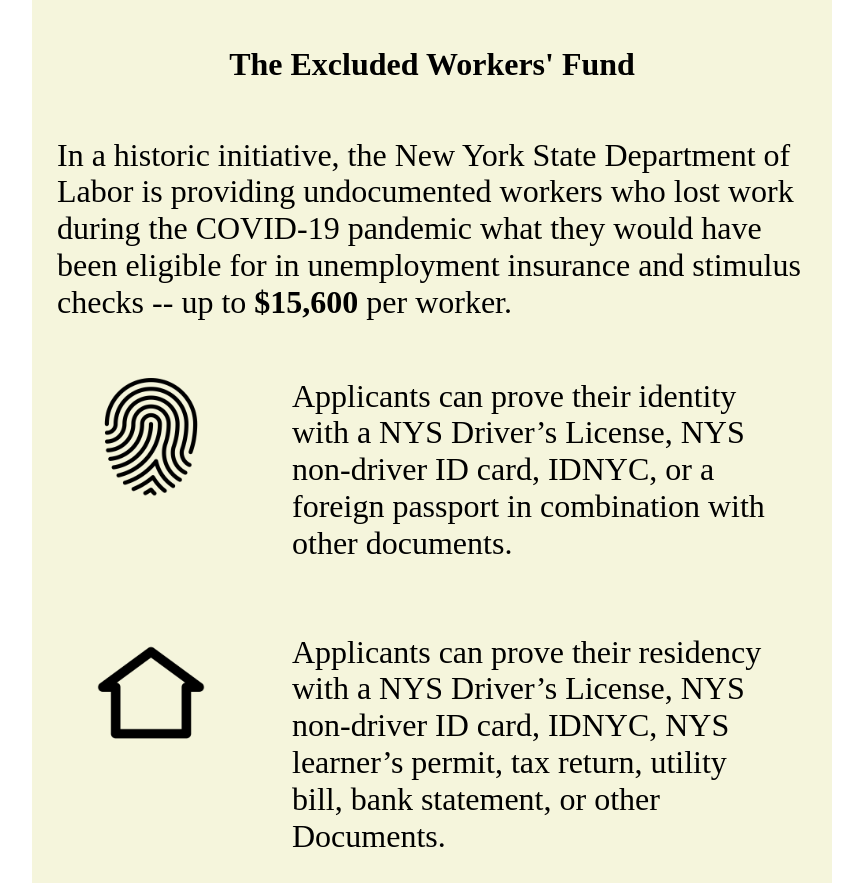
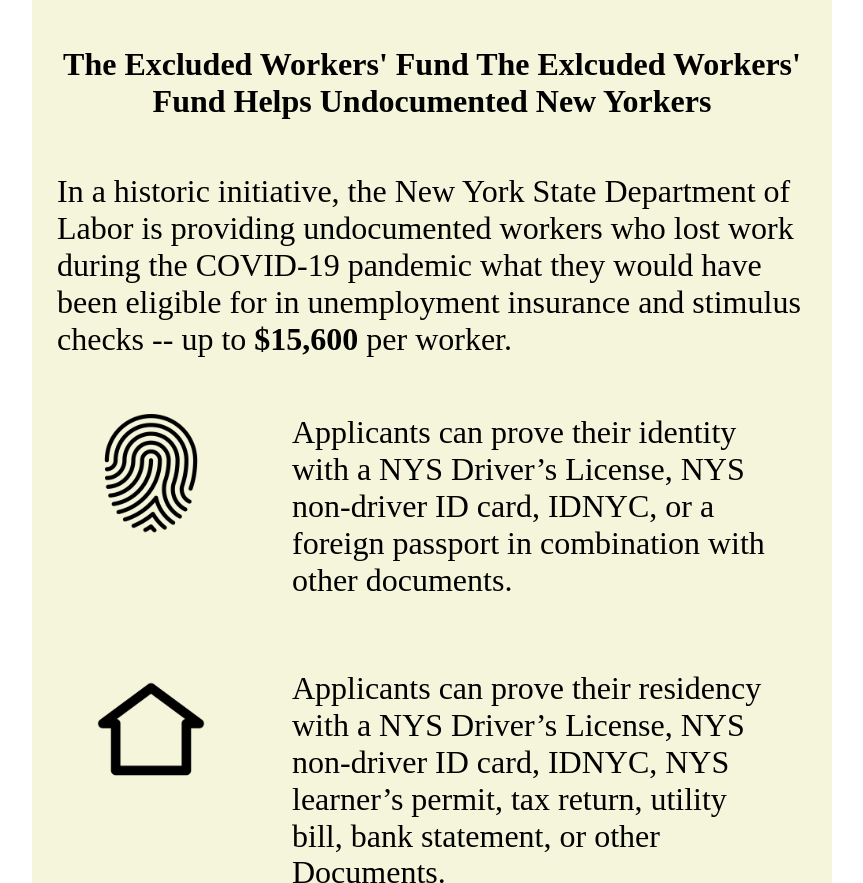
Before and after one commit to pitaarji/EWF, a plain HTML site: page index.html in a window 1280 px wide. Shown: the top 883 px of the page, without its empty margins (208-1071 px from the left). Drawn offline with nearby package versions, Linux system fonts and the light colour scheme.

Commit message:
Update index.html

```diff
--- a/index.html
+++ b/index.html
@@ -7,7 +7,7 @@
     <meta http-equiv="X-UA-Compatible" content="IE=edge">
     <meta name="viewport" content="width=device-width, initial-scale=1">
     <!-- first step to a responsive site -->
-    <title>The Exlcuded Workers' Fund Helps Undocumented New Yorkers</title>
+    <title>The Exlcuded Workers' Fund</title>
 
     <!-- FONT AWESOME -->
     <link rel="stylesheet" href="https://cdnjs.cloudflare.com/ajax/libs/font-awesome/4.7.0/css/font-awesome.min.css" />
@@ -28,7 +28,7 @@
 
 
   <div class="container">
-      <h1 align=center>The Excluded Workers' Fund</h1>
+      <h1 align=center>The Excluded Workers' Fund The Exlcuded Workers' Fund Helps Undocumented New Yorkers </h1>
     <div class="flex">
       <p>
         In a historic initiative, the New York State Department of Labor is providing undocumented workers who lost work during the COVID-19 pandemic what they would have been eligible for in unemployment insurance and stimulus checks --  up to <b>$15,600</b> per  worker.
```
